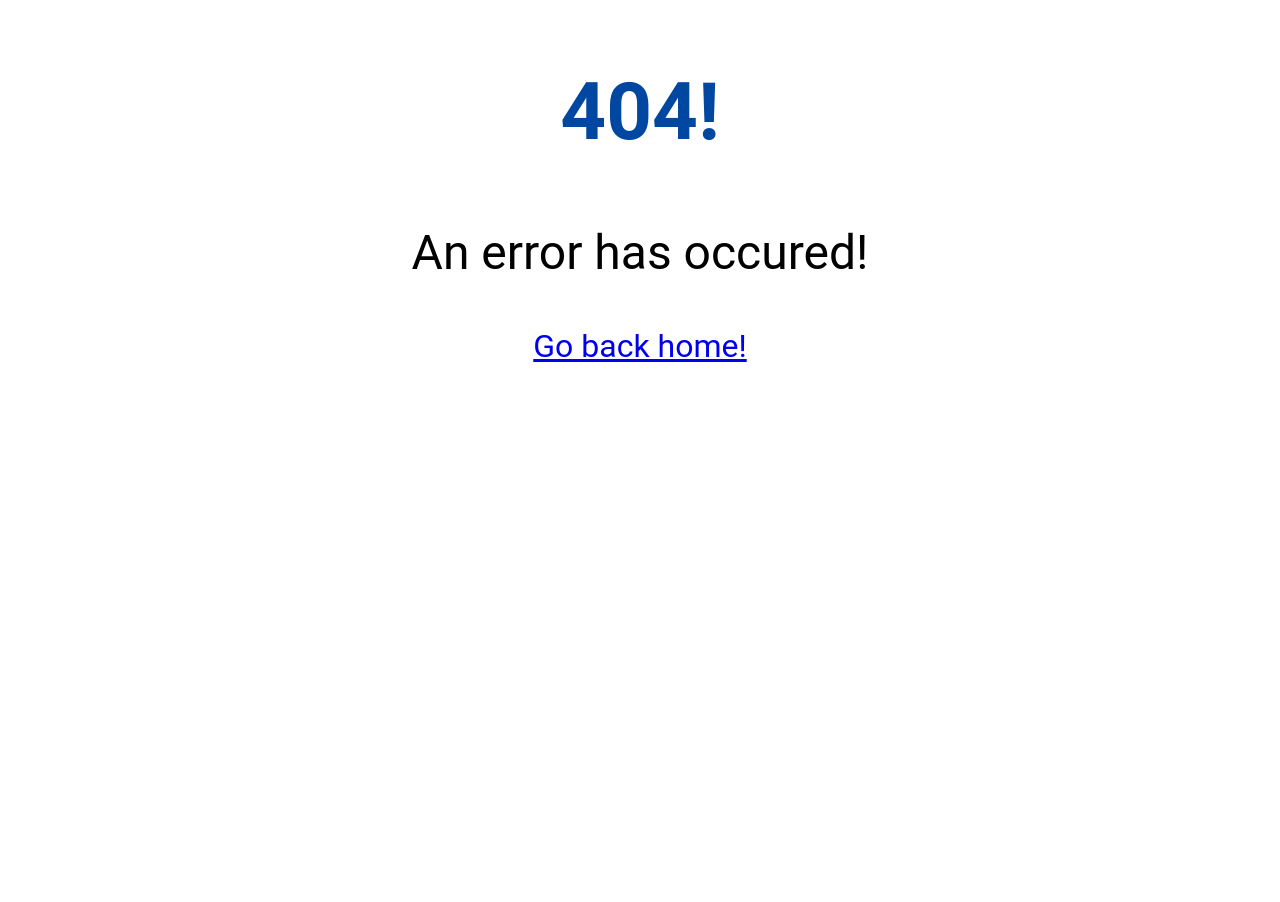
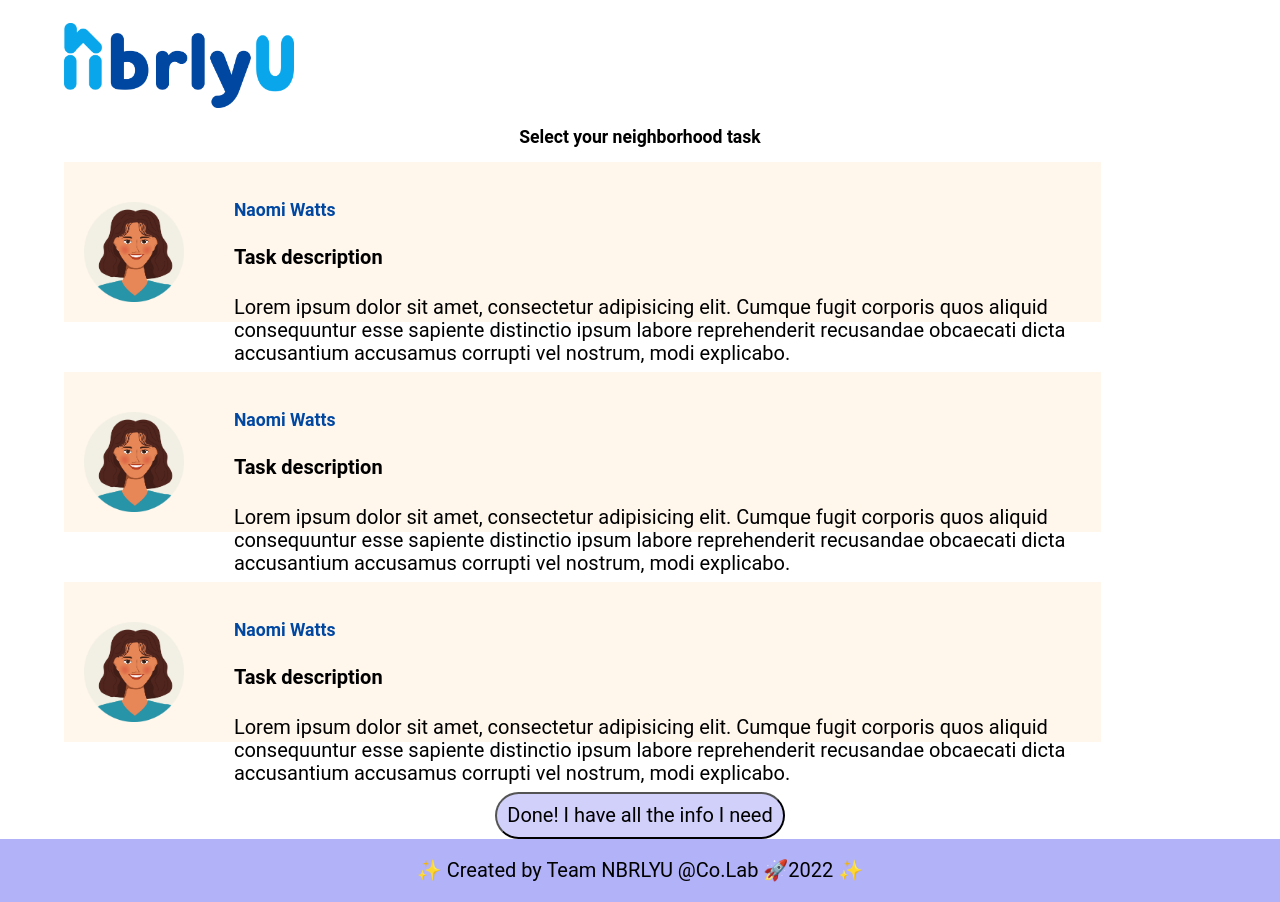
Before and after one commit to Co-Lab-You-Belong-in-Tech/NBRLYU, a React (Create React App) app: page /Results in a window 1280 px wide. Before the commit this address had no page. Before the commit the page ends 866 px from the top, so only its background shows below. Built offline with nearby package versions, Linux system fonts and the light colour scheme.

Commit message:
added and styled results page

```diff
--- a/src/App.js
+++ b/src/App.js
@@ -12,6 +12,7 @@ import Request from "./pages/Request";
 import Provide from "./pages/Provide";
 import CancelReq from "./pages/CancelReq";
 import SubmitReq from "./pages/SubmitReq";
+import Results from "./pages/Results";
 import Warning from "./pages/Warning";
 import Error from "./pages/Error";
 // import Footer from "./components/Footer";
@@ -23,6 +24,7 @@ function App() {
       <Routes>
         <Route path="/" element={<Home />} />
         <Route path="/Provide" element={<Provide />} />
+        <Route path="/Results" element={<Results />} />
         <Route path="/Request" element={<Request />} />
         <Route path="/CancelReq" element={<CancelReq />} />
         <Route path="/SubmitReq" element={<SubmitReq />} />
--- a/src/App.scss
+++ b/src/App.scss
@@ -8,6 +8,7 @@
 @import "./styles/header.scss";
 @import "./styles/home.scss";
 @import "./styles/provide.scss";
+@import "./styles/results.scss";
 @import "./styles/request.scss";
 @import "./styles/cancelReq.scss";
 @import "./styles/submitReq.scss";
--- a/src/pages/CancelReq.js
+++ b/src/pages/CancelReq.js
@@ -12,11 +12,11 @@ function CancelReq() {
         <Home />
       </div>
       <div className="wrapper">
-        <div className="cancel-msg">
+        <div className="cancel-req-msg">
           <div onClick={goHome}>
             <FaRegTimesCircle />
           </div>
-          <div className="cancel-text">
+          <div className="cancel-req-text">
             <p>Your request has been cancelled. Hope to see you soon!</p>
           </div>
         </div>
--- a/src/pages/Provide.js
+++ b/src/pages/Provide.js
@@ -2,22 +2,31 @@ import { useNavigate } from "react-router-dom";
 import cooking from "../assets/cooking.jpg";
 import cleaning from "../assets/cleaning.jpg";
 import yard from "../assets/yard.jpg";
+import Header from "../components/Header";
+import Footer from "../components/Footer";
 
 function Provide() {
   const navigate = useNavigate();
   const handleCancel = () => {
     navigate("/");
   };
+  const handleSubmit = () => {
+    navigate("/results");
+  };
   return (
+    <div className="page-wrapper">
       <div className="wrapper">
+        <Header />
         <form>
           <h2>Pass on the neighborly goodness</h2>
           <h3>Help your neighbor in your area of expertise</h3>
           <fieldset className="zip-code">
-          <label htmlFor="">Enter your zipcode</label>
+            <label htmlFor="zip-code">Enter your zipcode</label>
             <input
+              id="zip-code"
               type="text"
-            inputmode="numeric"
+              required
+              // inputMode="numeric"
               pattern="^(?(^00000(| -0000)) | (\d{5}(| -\d{4})))$"
             />
           </fieldset>
@@ -50,9 +59,11 @@ function Provide() {
           </fieldset>
         </form>
         <div className="button-box">
-        <button>Submit</button>
+          <button onClick={handleSubmit}>Submit</button>
           <button onClick={handleCancel}>Cancel</button>
         </div>
+      </div>
+      <Footer />
     </div>
   );
 }
--- a/src/pages/Request.js
+++ b/src/pages/Request.js
@@ -86,7 +86,9 @@ function Request() {
             <label htmlFor="zip">Zip Code ⁕</label>
             <input
               id="zip"
-              type="zipcode"
+              type="text"
+              inputMode="numeric"
+              pattern="^(?(^00000(| -0000)) | (\d{5}(| -\d{4})))$"
               value={zipCode}
               onChange={(e) => setZipCode(e.target.value)}
               required
--- a/src/pages/Results.js
+++ b/src/pages/Results.js
@@ -1,24 +1,63 @@
 import userPic from "../assets/userPic.png";
+import Header from "../components/Header";
+import Footer from "../components/Footer";
+import { useNavigate } from "react-router-dom";
 function Results() {
+  const navigate = useNavigate();
+  const goHome = () => {
+    navigate("/");
+  };
   return (
     <div>
-      <h2>Select your neighborhood task</h2>
+      <div className="wrapper">
+        <Header />
+        <h2>Select your neighborhood task</h2>
 
-      <div>
-        <img src={userPic} alt="a picture of a person requesting help " />
-        <h3 className="name">Naomi Watts</h3>
-        <h4>Task description</h4>
-        <p>
-          Lorem ipsum dolor sit amet, consectetur adipisicing elit. Cumque fugit
-          corporis quos aliquid consequuntur esse sapiente distinctio ipsum
-          labore reprehenderit recusandae obcaecati dicta accusantium accusamus
-          corrupti vel nostrum, modi explicabo.
-        </p>
+        <div className="result-box">
+          <img src={userPic} alt="a person requesting help" />
+          <div className="result-text">
+            <h3 className="name">Naomi Watts</h3>
+            <h4>Task description</h4>
+            <p>
+              Lorem ipsum dolor sit amet, consectetur adipisicing elit. Cumque
+              fugit corporis quos aliquid consequuntur esse sapiente distinctio
+              ipsum labore reprehenderit recusandae obcaecati dicta accusantium
+              accusamus corrupti vel nostrum, modi explicabo.
+            </p>
+          </div>
+        </div>
+        <div className="result-box">
+          <img src={userPic} alt="a person requesting help" />
+          <div className="result-text">
+            <h3 className="name">Naomi Watts</h3>
+            <h4>Task description</h4>
+            <p>
+              Lorem ipsum dolor sit amet, consectetur adipisicing elit. Cumque
+              fugit corporis quos aliquid consequuntur esse sapiente distinctio
+              ipsum labore reprehenderit recusandae obcaecati dicta accusantium
+              accusamus corrupti vel nostrum, modi explicabo.
+            </p>
+          </div>
+        </div>
+        <div className="result-box">
+          <img src={userPic} alt="a person requesting help" />
+          <div className="result-text">
+            <h3 className="name">Naomi Watts</h3>
+            <h4>Task description</h4>
+            <p>
+              Lorem ipsum dolor sit amet, consectetur adipisicing elit. Cumque
+              fugit corporis quos aliquid consequuntur esse sapiente distinctio
+              ipsum labore reprehenderit recusandae obcaecati dicta accusantium
+              accusamus corrupti vel nostrum, modi explicabo.
+            </p>
+          </div>
+        </div>
+        <div className="button-box">
+          <button onClick={goHome}>Done! I have all the info I need</button>
+        </div>
       </div>
+      <Footer />
     </div>
   );
 }
 export default Results;
-
-//? Pseudo Code
-//? conditional rendering if there are forms matching providers search criteria: zip code and chore categories or error message if there is none matched
--- a/src/pages/SubmitReq.js
+++ b/src/pages/SubmitReq.js
@@ -1,10 +1,10 @@
 import Request from "./Request";
 import { useNavigate } from "react-router-dom";
-import { FaFontAwesome, FaRegTimesCircle } from "react-icons/fa";
+import { FaRegTimesCircle } from "react-icons/fa";
 function SubmitReq() {
   const navigate = useNavigate();
-  const backToReq = () => {
-    navigate("/request");
+  const backToHome = () => {
+    navigate("/");
   };
 
   return (
@@ -14,7 +14,7 @@ function SubmitReq() {
       </div>
       <div className="wrapper">
         <div className="submit-req-msg">
-          <div onClick={backToReq}>
+          <div onClick={backToHome}>
             <FaRegTimesCircle />
           </div>
           <div className="submit-req-text">
--- a/src/styles/baseStyles.scss
+++ b/src/styles/baseStyles.scss
@@ -1,9 +1,8 @@
 .wrapper {
-  max-width: 1440px;
+  max-width: 1280px;
   width: 90%;
   margin: 0 auto;
-  height: 100vh;
-  // min-height: 600px;
+  min-height: 95vh;
 }
 fieldset {
   border: none;
--- a/src/styles/cancelReq.scss
+++ b/src/styles/cancelReq.scss
@@ -1,13 +1,12 @@
 .home-wrapper {
   opacity: 0.3;
 }
-.submit-req-msg {
+.cancel-req-msg {
   position: absolute;
   left: 25%;
   top: 25%;
   z-index: 10;
-  opacity: 1;
-  .submit-req-text {
+  .cancel-req-text {
     display: flex;
     justify-content: center;
     align-items: center;
--- a/src/styles/footer.scss
+++ b/src/styles/footer.scss
@@ -1,5 +1,5 @@
 .footer {
-  position: sticky;
+  position: relative;
   bottom: 0;
   left: 0;
   right: 0;
--- /dev/null
+++ b/src/styles/results.scss
@@ -0,0 +1,16 @@
+.result-box {
+  width: 90%;
+  height: 20vh;
+  padding: 20px;
+  background-color: $formDisplayBg;
+  display: flex;
+  justify-content: center;
+  gap: 5%;
+  margin-bottom: 50px;
+  h3 {
+    text-align: left;
+  }
+  img {
+    width: auto;
+  }
+}
--- a/src/styles/submitReq.scss
+++ b/src/styles/submitReq.scss
@@ -2,13 +2,13 @@
   opacity: 0.3;
 }
 
-.cancel-msg {
+.submit-req-msg {
   position: absolute;
   left: 25%;
   top: 25%;
   z-index: 10;
-  opacity: 1;
-  .cancel-text {
+
+  .submit-req-text {
     display: flex;
     justify-content: center;
     align-items: center;
```
Lines whose indentation alone changed are shown as unchanged.
